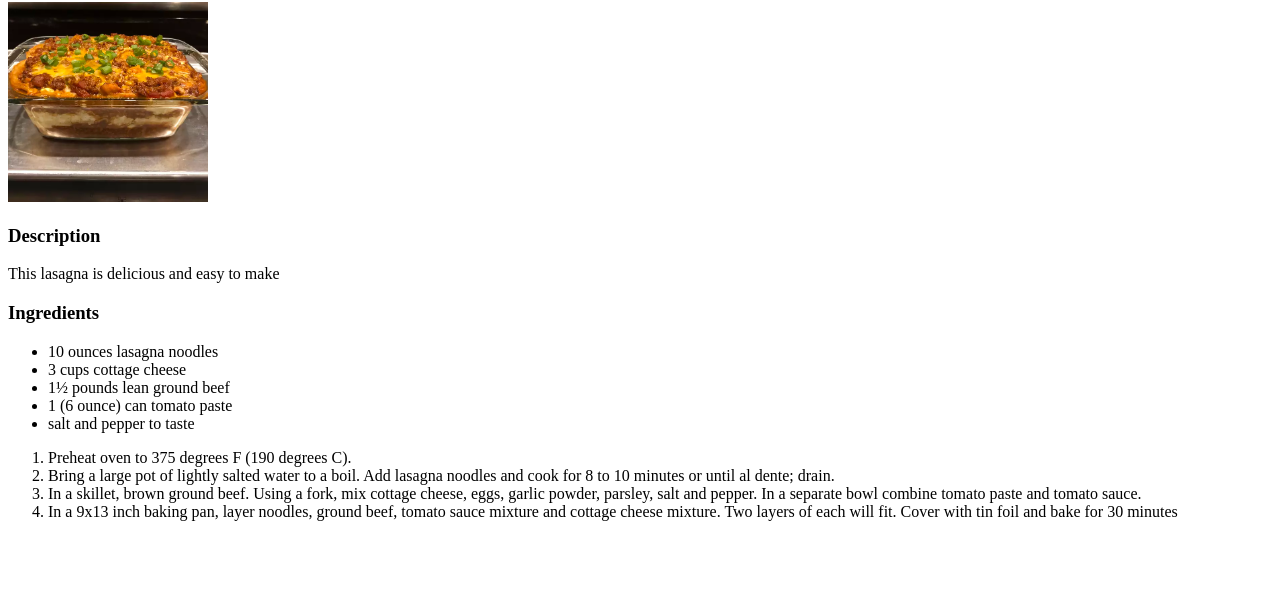
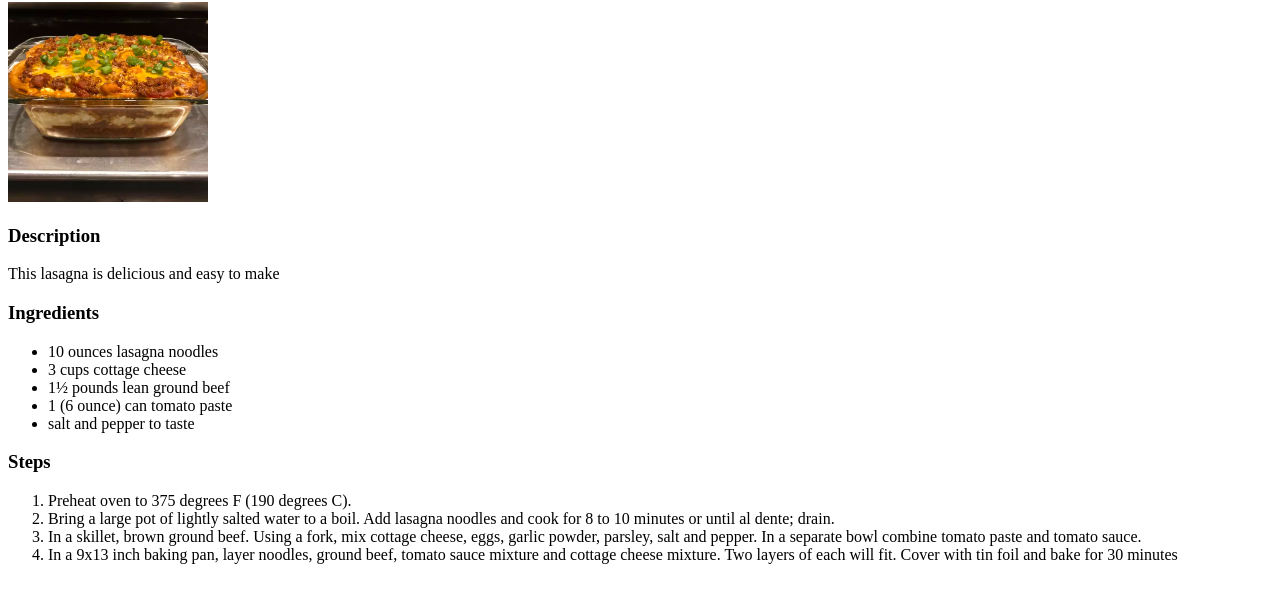
Before and after one commit to 9Thiago/odin-recipes, a plain HTML site: page recipes/lasagna.html in a window 1280 px wide. Shown: the part 78-680 px from the top of the page. Drawn offline with Linux system fonts and the light colour scheme.

Commit message:
fix steps

```diff
--- a/recipes/lasagna.html
+++ b/recipes/lasagna.html
@@ -22,6 +22,9 @@
         <li>1 (6 ounce) can tomato paste</li>
         <li>salt and pepper to taste</li>
     </ul>
+    <h3>
+        Steps
+    </h3>
     <ol>
         <li>Preheat oven to 375 degrees F (190 degrees C).</li>
         <li>Bring a large pot of lightly salted water to a boil.
```
